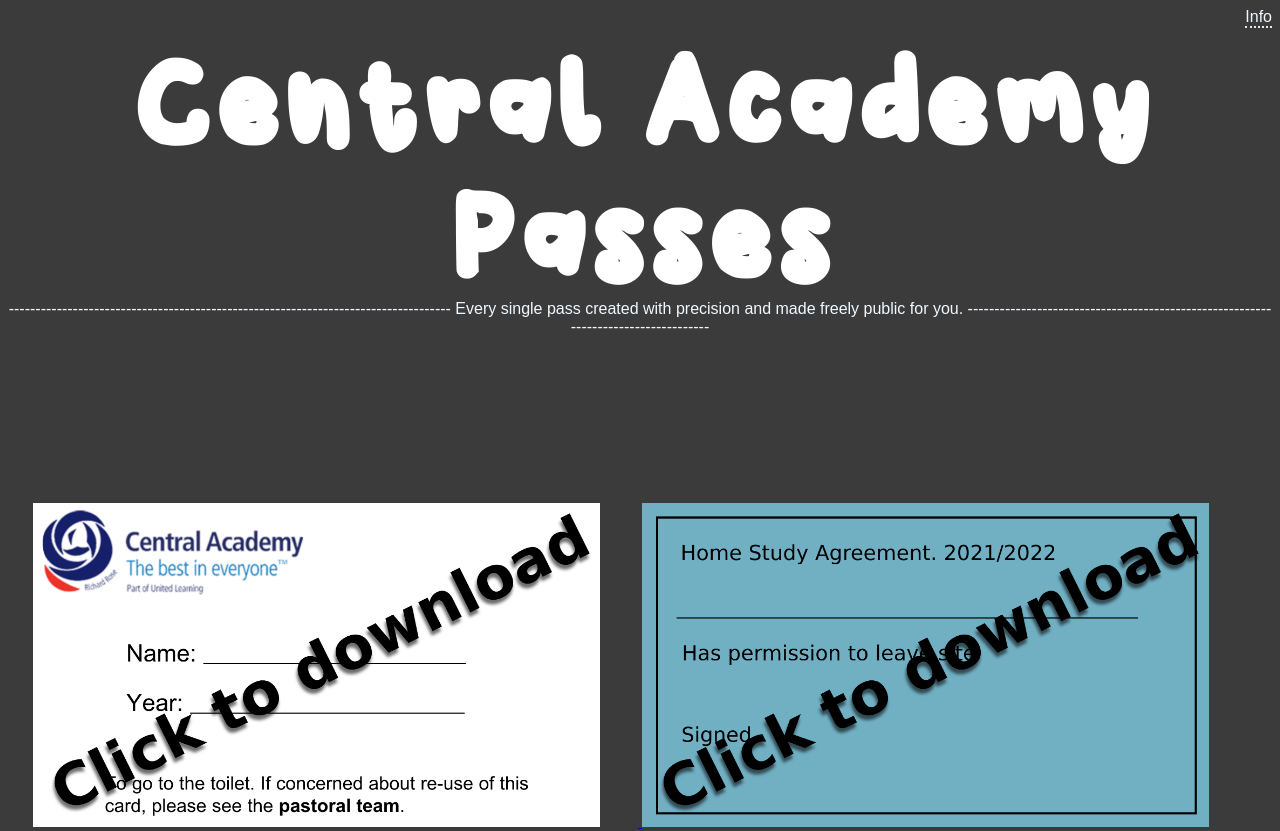
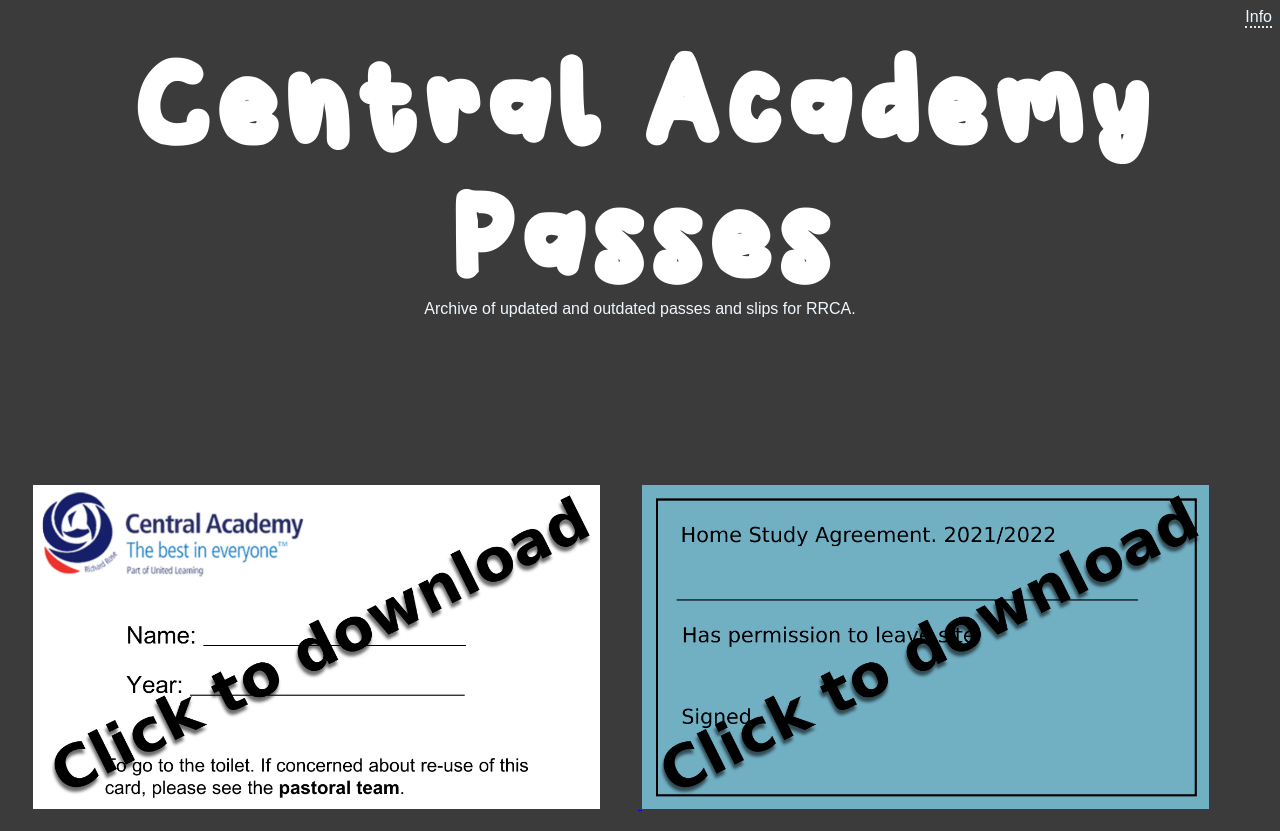
Before and after one commit to rrca-passes/passes, a plain HTML site: page index.html in a window 1280 px wide. Shown: the top 831 px of the page. Drawn offline with Linux system fonts and the light colour scheme; no server answers.

Commit message:
Add files via upload

```diff
--- a/index.html
+++ b/index.html
@@ -99,7 +99,7 @@
       <!-- <a href="https://www.freecounterstat.com" title="Amount of times this page has been visited"><img src="https://counter2.stat.ovh/private/freecounterstat.php?c=5mn5k3ng1tgedgqbt1k5wbxrbx8kr5p3" border="0" title="Amount of times this page has been visited" alt="Amount of times this page has been visited"></a> -->
 
     <h1 style="font-family: 'Winkle'; color: rgb(255, 255, 255);">Central Academy Passes</h1>
-    <p style="color: aliceblue; margin-top: -3cm; text-align: center; font-family: Arial, Helvetica, sans-serif;">----------------------------------------------------------------------------------- Every single pass created with precision and made freely public for you. -----------------------------------------------------------------------------------</p>
+    <p style="color: aliceblue; margin-top: -3cm; text-align: center; font-family: Arial, Helvetica, sans-serif;">Archive of updated and outdated passes and slips for RRCA.</p>
     <!-- <p style="color: aliceblue; margin-top: 0.9cm; text-align: center; font-family: Arial, Helvetica, sans-serif;">- Doctors' notes</p>
     <p style="color: aliceblue; margin-top: -0.3cm; text-align: center; font-family: Arial, Helvetica, sans-serif;">- Toilet exemptions</p>
     <p style="color: aliceblue; margin-top: -0.3cm; text-align: center; font-family: Arial, Helvetica, sans-serif;">- Home study agreement cards</p>
```
Also changed, not shown: Late_note_dl.png, 1 other file.
